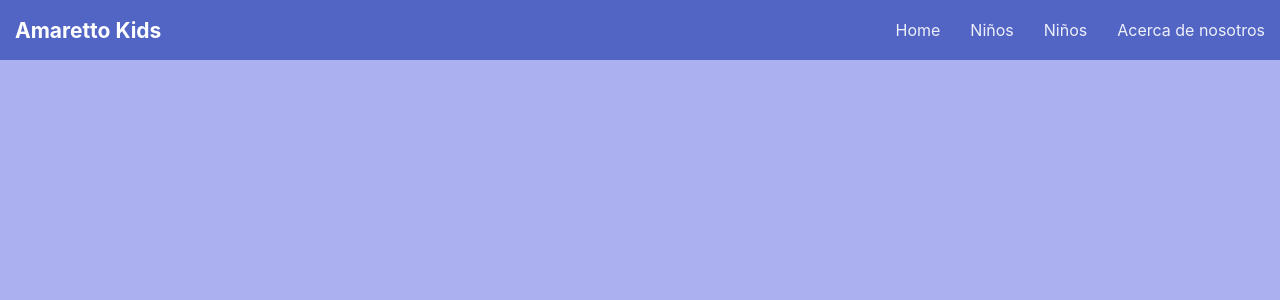
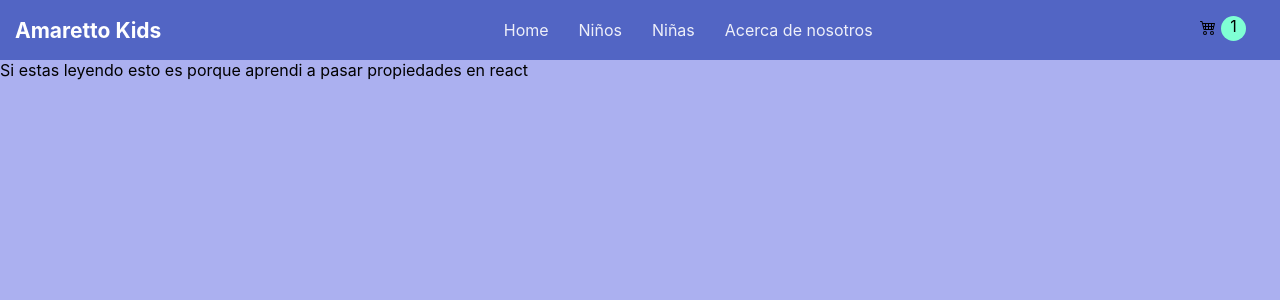
Before and after one commit to FacundoRezoagli/AmarettoKids, a React (Create React App) app: page / in a window 1280 px wide. Shown: the top 300 px of the page. Built offline with nearby package versions, Linux system fonts and the light colour scheme.

Commit message:
cartWidget

```diff
--- a/package.json
+++ b/package.json
@@ -8,6 +8,7 @@
     "@testing-library/user-event": "^13.5.0",
     "react": "^18.1.0",
     "react-dom": "^18.1.0",
+    "react-icons": "^4.4.0",
     "react-scripts": "5.0.1",
     "web-vitals": "^2.1.4"
   },
--- a/src/App.js
+++ b/src/App.js
@@ -1,9 +1,14 @@
 import './App.css';
-import Navbar from './components/NavBar';
+import Navbar from './components/NavBar/NavBar';
+import ItemListContainer from './components/ItemListContainer/ItemListContainer'
+
 function App() {
+  let numero = 1;
+  let greeting = "Si estas leyendo esto es porque aprendi a pasar propiedades en react";
   return (
     <div className="App">
-      <Navbar/>
+      <Navbar numero = {numero}/>
+      <ItemListContainer greeting = {greeting}/>
     </div>
   );
 }
--- /dev/null
+++ b/src/components/Cart/Cart.css
@@ -0,0 +1,30 @@
+.container
+{
+    width: 80px;
+    height: 22px;
+    cursor: pointer;
+    padding-right: 30px;
+}
+
+.container:hover
+{
+    color: white;
+}
+
+.cartNumber
+{
+    width: 25px;
+    height: 25px;
+    font-size: medium;
+    /* margin-right: 15px; */
+    /* padding: 5px 10px; */
+    border-radius: 100%;
+    /* align-items: center; */
+    /* color: black;
+    border: 1px solid black; */
+    background-color: aquamarine;
+    text-align: center;
+    position: relative;
+    left: 21px;
+    bottom: 23.5px;
+}
--- /dev/null
+++ b/src/components/Cart/Cart.js
@@ -0,0 +1,13 @@
+import React from 'react'
+import './Cart.css'
+import {BsCart4} from 'react-icons/bs'
+export const Cart = ({numero}) => {
+  return (
+    <div className='container'>
+      <BsCart4/>
+      <div className='cartNumber'>
+        {numero}
+      </div>
+    </div>
+  )
+}
--- /dev/null
+++ b/src/components/ItemListContainer/ItemListContainer.js
@@ -0,0 +1,10 @@
+import React from 'react'
+import './ItemListContainer.css'
+
+const ItemListContainer = ({greeting}) => {
+  return (
+    <div> {greeting} </div>
+  )
+}
+
+export default ItemListContainer
--- a/src/components/NavBar.js
+++ b/src/components/NavBar/NavBar.js
@@ -1,7 +1,8 @@
 import React, { useState } from "react";
+import { Cart } from "../Cart/Cart";
 import "./NavBar.css";
 
-const Navbar = () => {
+const Navbar = ({numero}) => {
   const [isOpen, setIsOpen] = useState(false);
   return (
     <div className="Navbar">
@@ -9,9 +10,11 @@ const Navbar = () => {
       <div className={`nav-items ${isOpen && "open"}`}>
         <a href="/home">Home</a>
         <a href="/niños">Niños</a>
-        <a href="/niñas">Niños</a>
+        <a href="/niñas">Niñas</a>
         <a href="/about">Acerca de nosotros</a>
+
       </div>
+      <Cart numero = {numero}/>
       <div
         className={`nav-toggle ${isOpen && "open"}`}
         onClick={() => setIsOpen(!isOpen)}
```
Also changed, not shown: src/components/ItemListContainer/ItemListContainer.css (added), src/components/NavBar/NavBar.css (renamed from src/components/NavBar.css), 1 other file (tests, documents, lock files or other folders).
